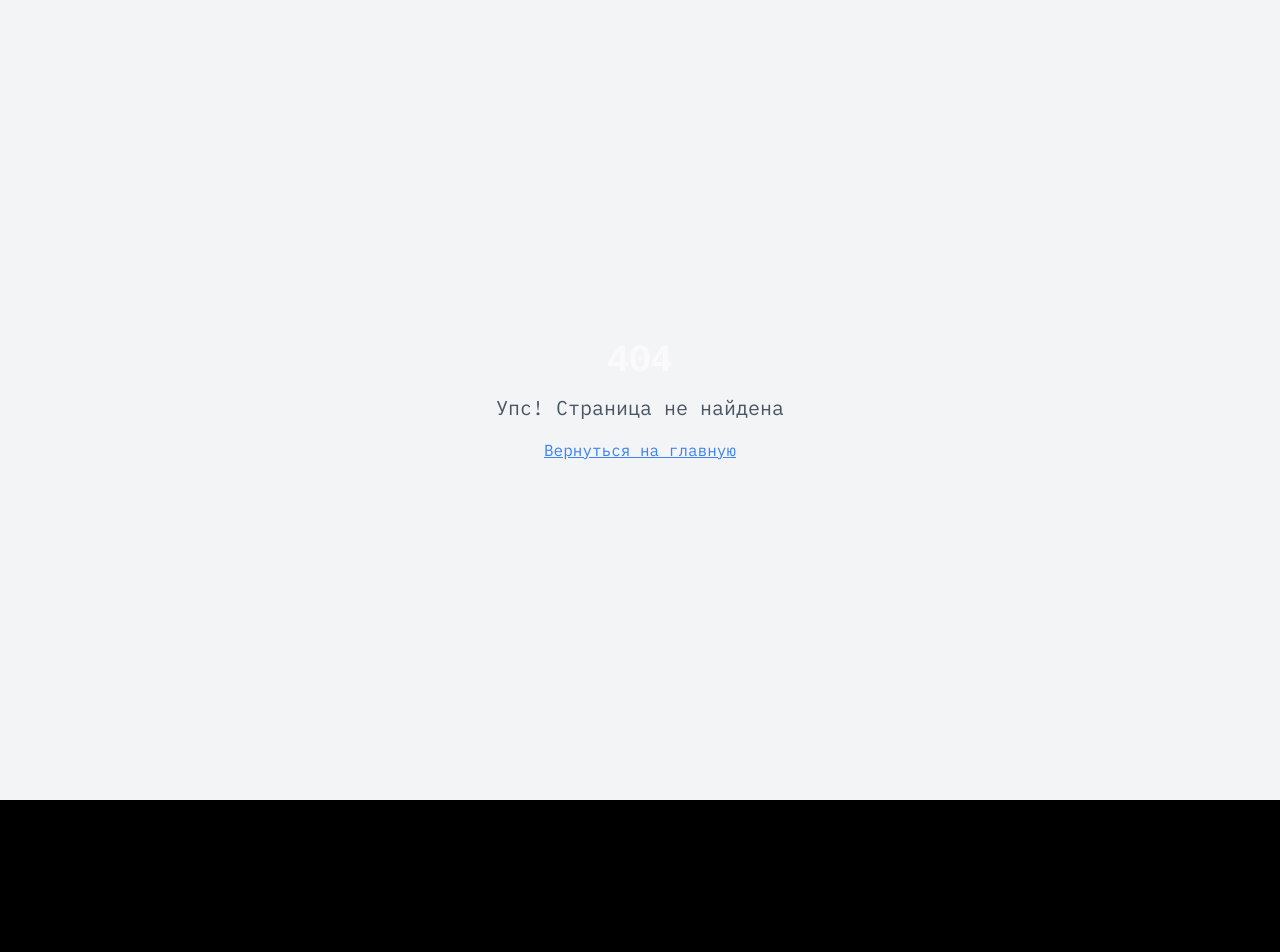
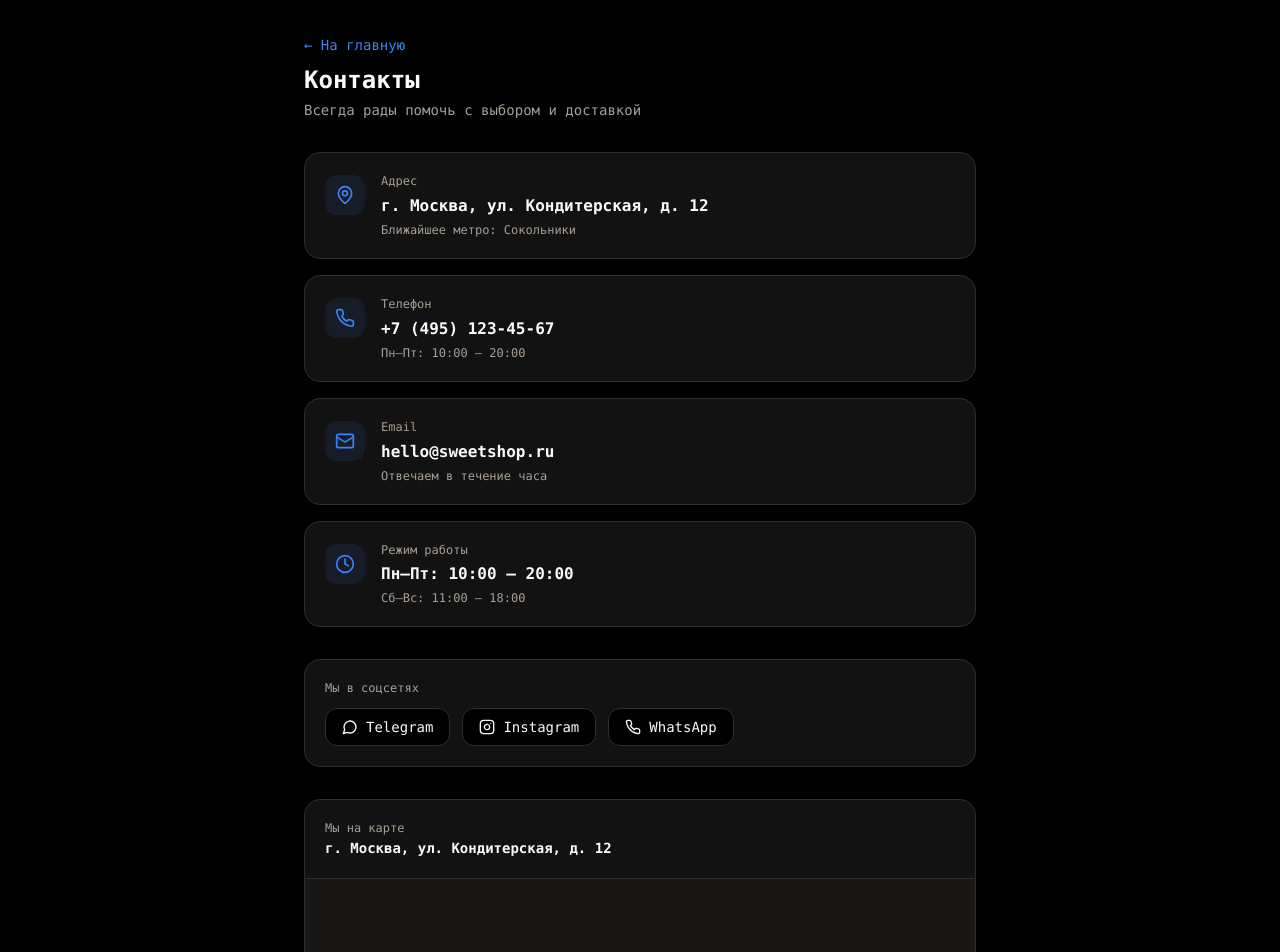
Before and after one commit to pr-poehali-dev/quantum-explorer-1, a React (Vite) app: page /contacts in a window 1280 px wide. Before the commit this address had no page. Shown: the top 952 px of the page. Before the commit the page ends 800 px from the top, so only its background shows below. Built offline with nearby package versions, Linux system fonts and the light colour scheme.

Commit message:
feat: добавить страницу контактов

```diff
--- a/src/App.tsx
+++ b/src/App.tsx
@@ -12,6 +12,7 @@ import RegisterPage from "./pages/RegisterPage";
 import ProfilePage from "./pages/ProfilePage";
 import CartPage from "./pages/CartPage";
 import AdminPage from "./pages/AdminPage";
+import ContactPage from "./pages/ContactPage";
 
 const queryClient = new QueryClient();
 
@@ -30,6 +31,7 @@ const App = () => (
               <Route path="/profile" element={<ProfilePage />} />
               <Route path="/cart" element={<CartPage />} />
               <Route path="/admin" element={<AdminPage />} />
+              <Route path="/contacts" element={<ContactPage />} />
               {/* ADD ALL CUSTOM ROUTES ABOVE THE CATCH-ALL "*" ROUTE */}
               <Route path="*" element={<NotFound />} />
             </Routes>
--- a/src/components/Header.tsx
+++ b/src/components/Header.tsx
@@ -18,6 +18,12 @@ export default function Header() {
         </div>
 
         <div className="flex items-center gap-2">
+          <Link to="/contacts">
+            <Button variant="ghost" className="rounded-full font-mono text-sm text-muted-foreground hover:text-foreground">
+              Контакты
+            </Button>
+          </Link>
+
           <a href="#catalog">
             <Button
               className="bg-primary text-primary-foreground rounded-full px-6 transition-all duration-300 hover:scale-105 hover:shadow-[0_0_20px_hsl(var(--primary)/0.5)]"
--- /dev/null
+++ b/src/pages/ContactPage.tsx
@@ -0,0 +1,121 @@
+import { Link } from 'react-router-dom';
+import Icon from '@/components/ui/icon';
+
+const contacts = [
+  {
+    icon: 'MapPin',
+    label: 'Адрес',
+    value: 'г. Москва, ул. Кондитерская, д. 12',
+    sub: 'Ближайшее метро: Сокольники',
+    href: 'https://yandex.ru/maps/?text=Москва+Кондитерская+12',
+  },
+  {
+    icon: 'Phone',
+    label: 'Телефон',
+    value: '+7 (495) 123-45-67',
+    sub: 'Пн–Пт: 10:00 – 20:00',
+    href: 'tel:+74951234567',
+  },
+  {
+    icon: 'Mail',
+    label: 'Email',
+    value: 'hello@sweetshop.ru',
+    sub: 'Отвечаем в течение часа',
+    href: 'mailto:hello@sweetshop.ru',
+  },
+  {
+    icon: 'Clock',
+    label: 'Режим работы',
+    value: 'Пн–Пт: 10:00 – 20:00',
+    sub: 'Сб–Вс: 11:00 – 18:00',
+    href: null,
+  },
+];
+
+const socials = [
+  { icon: 'MessageCircle', label: 'Telegram', href: 'https://t.me/sweetshop' },
+  { icon: 'Instagram', label: 'Instagram', href: 'https://instagram.com/sweetshop' },
+  { icon: 'Phone', label: 'WhatsApp', href: 'https://wa.me/74951234567' },
+];
+
+export default function ContactPage() {
+  return (
+    <div className="min-h-screen bg-background px-4 py-8">
+      <div className="max-w-2xl mx-auto">
+        <div className="mb-8">
+          <Link to="/" className="text-primary text-sm font-mono hover:underline">
+            ← На главную
+          </Link>
+          <h1 className="text-2xl font-bold text-foreground font-mono mt-2">Контакты</h1>
+          <p className="text-muted-foreground text-sm font-mono mt-1">
+            Всегда рады помочь с выбором и доставкой
+          </p>
+        </div>
+
+        <div className="space-y-4 mb-8">
+          {contacts.map((item) => (
+            <div key={item.label} className="bg-card border border-border rounded-2xl p-5">
+              <div className="flex items-start gap-4">
+                <div className="w-10 h-10 rounded-xl bg-primary/10 flex items-center justify-center shrink-0 mt-0.5">
+                  <Icon name={item.icon as Parameters<typeof Icon>[0]['name']} size={20} className="text-primary" />
+                </div>
+                <div className="flex-1 min-w-0">
+                  <p className="text-xs text-muted-foreground font-mono mb-1">{item.label}</p>
+                  {item.href ? (
+                    <a
+                      href={item.href}
+                      target={item.href.startsWith('http') ? '_blank' : undefined}
+                      rel="noopener noreferrer"
+                      className="font-mono font-semibold text-foreground hover:text-primary transition-colors"
+                    >
+                      {item.value}
+                    </a>
+                  ) : (
+                    <p className="font-mono font-semibold text-foreground">{item.value}</p>
+                  )}
+                  <p className="text-xs text-muted-foreground font-mono mt-1">{item.sub}</p>
+                </div>
+              </div>
+            </div>
+          ))}
+        </div>
+
+        <div className="bg-card border border-border rounded-2xl p-5 mb-8">
+          <p className="text-xs text-muted-foreground font-mono mb-3">Мы в соцсетях</p>
+          <div className="flex gap-3">
+            {socials.map((s) => (
+              <a
+                key={s.label}
+                href={s.href}
+                target="_blank"
+                rel="noopener noreferrer"
+                className="flex items-center gap-2 bg-background border border-border rounded-xl px-4 py-2 text-sm font-mono text-foreground hover:border-primary hover:text-primary transition-colors"
+              >
+                <Icon name={s.icon as Parameters<typeof Icon>[0]['name']} size={16} />
+                {s.label}
+              </a>
+            ))}
+          </div>
+        </div>
+
+        <div className="bg-card border border-border rounded-2xl overflow-hidden">
+          <div className="p-5 border-b border-border">
+            <p className="text-xs text-muted-foreground font-mono mb-0.5">Мы на карте</p>
+            <p className="font-mono font-semibold text-foreground text-sm">г. Москва, ул. Кондитерская, д. 12</p>
+          </div>
+          <div className="h-64 bg-muted flex items-center justify-center">
+            <a
+              href="https://yandex.ru/maps/?text=Москва+Кондитерская+12"
+              target="_blank"
+              rel="noopener noreferrer"
+              className="flex flex-col items-center gap-2 text-muted-foreground hover:text-primary transition-colors"
+            >
+              <Icon name="MapPin" size={32} />
+              <span className="font-mono text-sm">Открыть на Яндекс.Картах</span>
+            </a>
+          </div>
+        </div>
+      </div>
+    </div>
+  );
+}
```
